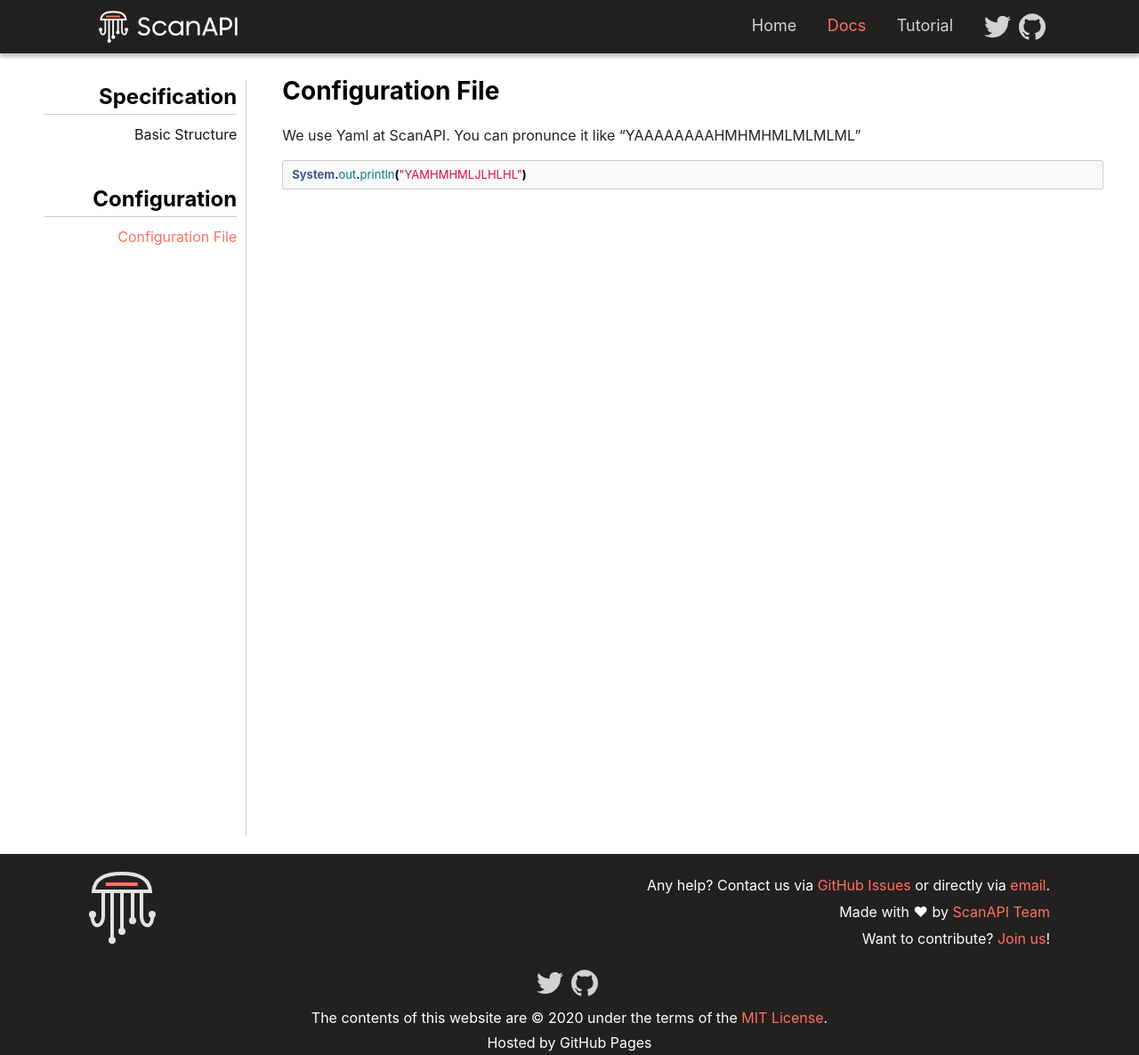
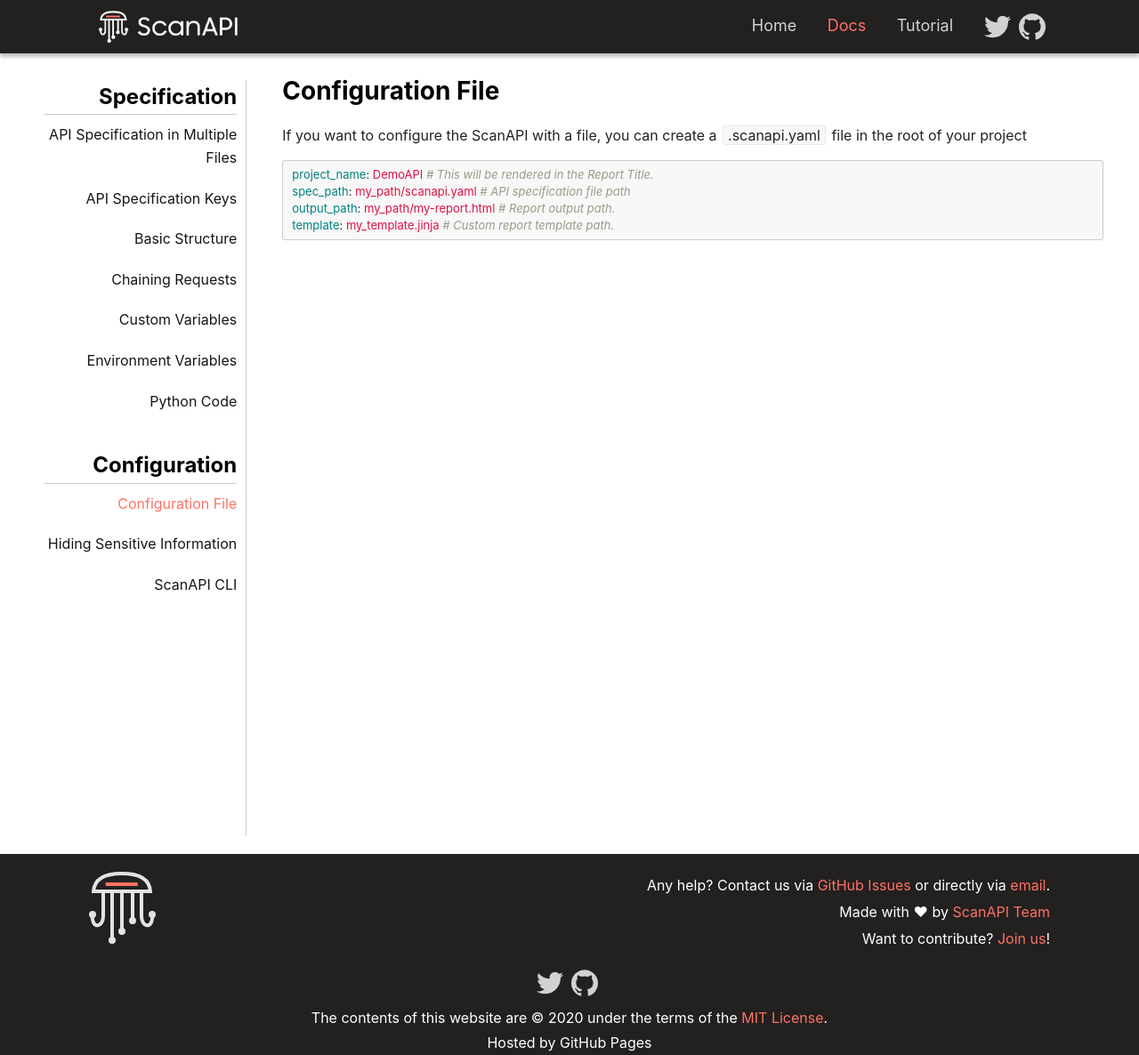
Before and after one commit to scanapi/website, a Jekyll site: the page built from _docs_v1/config.md, in a window 1280 px wide. Shown: the whole page at 89% size. Built offline with Jekyll 4.4.1, drawn with Linux system fonts in a browser that asks for light colours.

````diff
--- /dev/null
+++ b/_docs_v1/api_specification_keys.md
@@ -0,0 +1,27 @@
+---
+layout: docs
+title: API Specification Keys - Specification
+name: API Specification Keys
+active_page: api_specification_keys
+section: Specification
+---
+
+# API Specification Keys
+
+| KEY              | Description                                                                                           | Type   | Scopes                            |
+| ---------------- | ----------------------------------------------------------------------------------------------------- | ------ | --------------------------------- |
+| api              | It is a reserved word that marks the root of the specification and must not appear in any other place | dict   | root                              |
+| assert           | The test assertion                                                                                    | dict   | tests                             |
+| body             | The HTTP body of the request                                                                          | dict   | request                           |
+| endpoints        | Represents a list of API endpoints                                                                    | list   | endpoint                          |
+| headers          | The HTTP headers                                                                                      | dict   | endpoint, request                 |
+| method           | The HTTP method of the request (GET, POST, PUT, PATCH or DELETE). If not set, GET will be used        | string | request                           |
+| name             | An identifier                                                                                         | string | endpoint, request, test           |
+| params           | The HTTP query parameters                                                                             | dict   | endpoint, request                 |
+| path             | A part of the URL path that will be concatenated with possible other paths                            | string | endpoint, request                 |
+| requests         | Represents a list of HTTP requests                                                                    | list   | endpoint                          |
+| tests            | Represents a list of tests to run against a HTTP response of a request                                | list   | request                           |
+| vars             | Key used to define your custom variables to be used along the specification                           | dict   | endpoint, request                 |
+| ${custom var}    | Syntax to get the value of the custom variables defined at key `vars`                                 | string | request - after `vars` definition |
+| ${ENV_VAR}       | Syntax to get the value of an environment variable                                                    | string | endpoint, request                 |
+| ${{python_code}} | Syntax to get the value of a Python code expression                                                   | string | request                           |
--- a/_docs_v1/config.md
+++ b/_docs_v1/config.md
@@ -8,8 +8,11 @@ section: Configuration
 
 # Configuration File
 
-We use Yaml at ScanAPI. You can pronunce it like "YAAAAAAAAHMHMHMLMLMLML"
+If you want to configure the ScanAPI with a file, you can create a `.scanapi.yaml` file in the root of your project
 
-```java
-System.out.println("YAMHMHMLJLHLHL")
+```yaml
+project_name: DemoAPI # This will be rendered in the Report Title.
+spec_path: my_path/scanapi.yaml # API specification file path
+output_path: my_path/my-report.html # Report output path.
+template: my_template.jinja # Custom report template path.
 ```
--- /dev/null
+++ b/_docs_v1/environment_variables.md
@@ -0,0 +1,35 @@
+---
+layout: docs
+title: Environment Variables - Specification
+name: Environment Variables
+active_page: environment_variables
+section: Specification
+---
+
+# Environment Variables
+
+You can use environment variables in your API spec file with the syntax
+
+```yaml
+${MY_ENV_VAR}
+```
+
+For example:
+
+```bash
+$ export BASE_URL="http://demo.scanapi.dev/api/"
+```
+
+```yaml
+endpoints:
+  - name: scanapi-demo
+    path: ${BASE_URL}
+    requests:
+      - name: health
+        method: get
+        path: /health/
+```
+
+ScanAPI would call the following `http://demo.scanapi.dev/api/health/` then.
+
+**Heads up: the variable name must be in upper case.**
````
Also changed, not shown: _docs_v1/api_spec_in_multiple_files.md (added, +38 -0 lines), _docs_v1/chaining_requests.md (added, +59 -0 lines), _docs_v1/custom_variables.md (added, +26 -0 lines), _docs_v1/hiding_sensitive_information.md (added, +33 -0 lines), _docs_v1/python_code.md (added, +33 -0 lines), _docs_v1/scanapi_cli.md (added, +25 -0 lines), index.html (+8 -4 lines), 1 other file.
